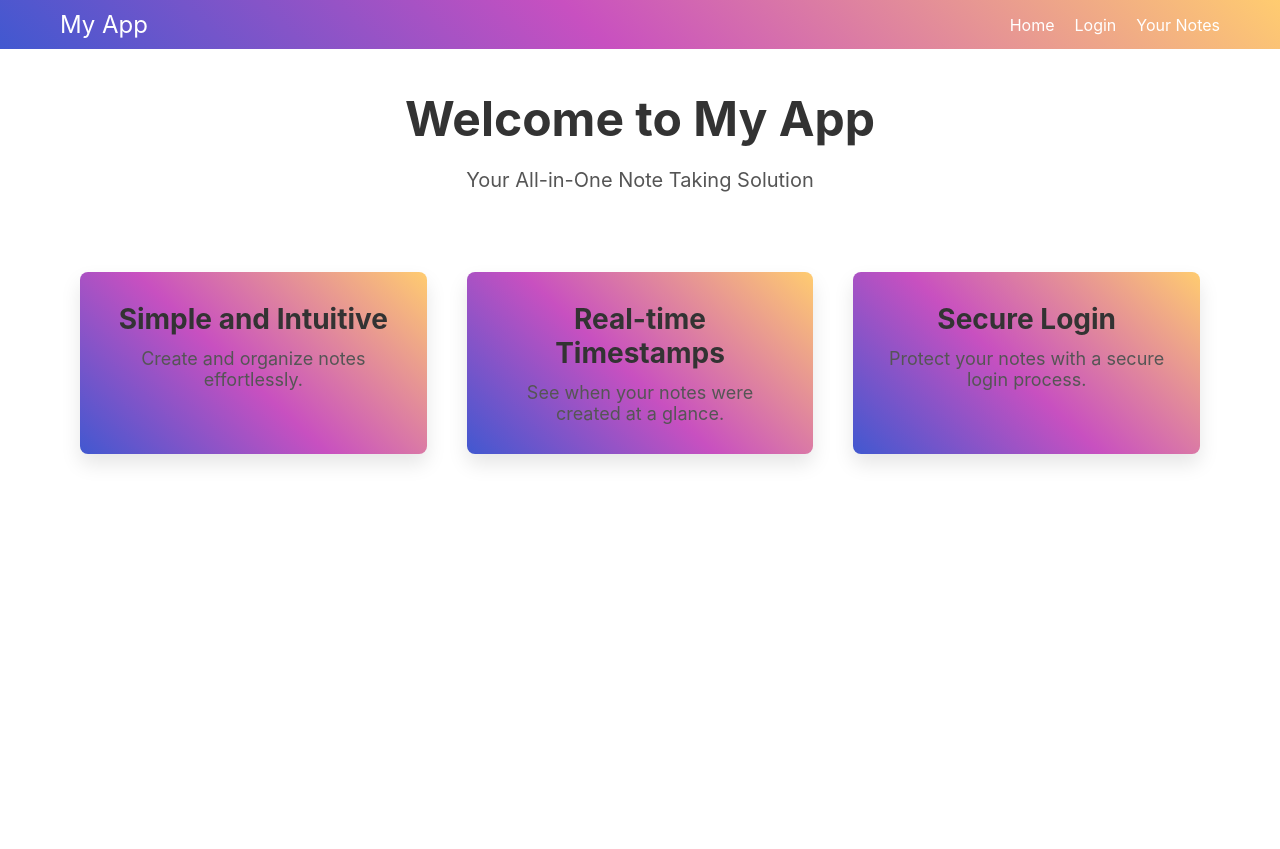
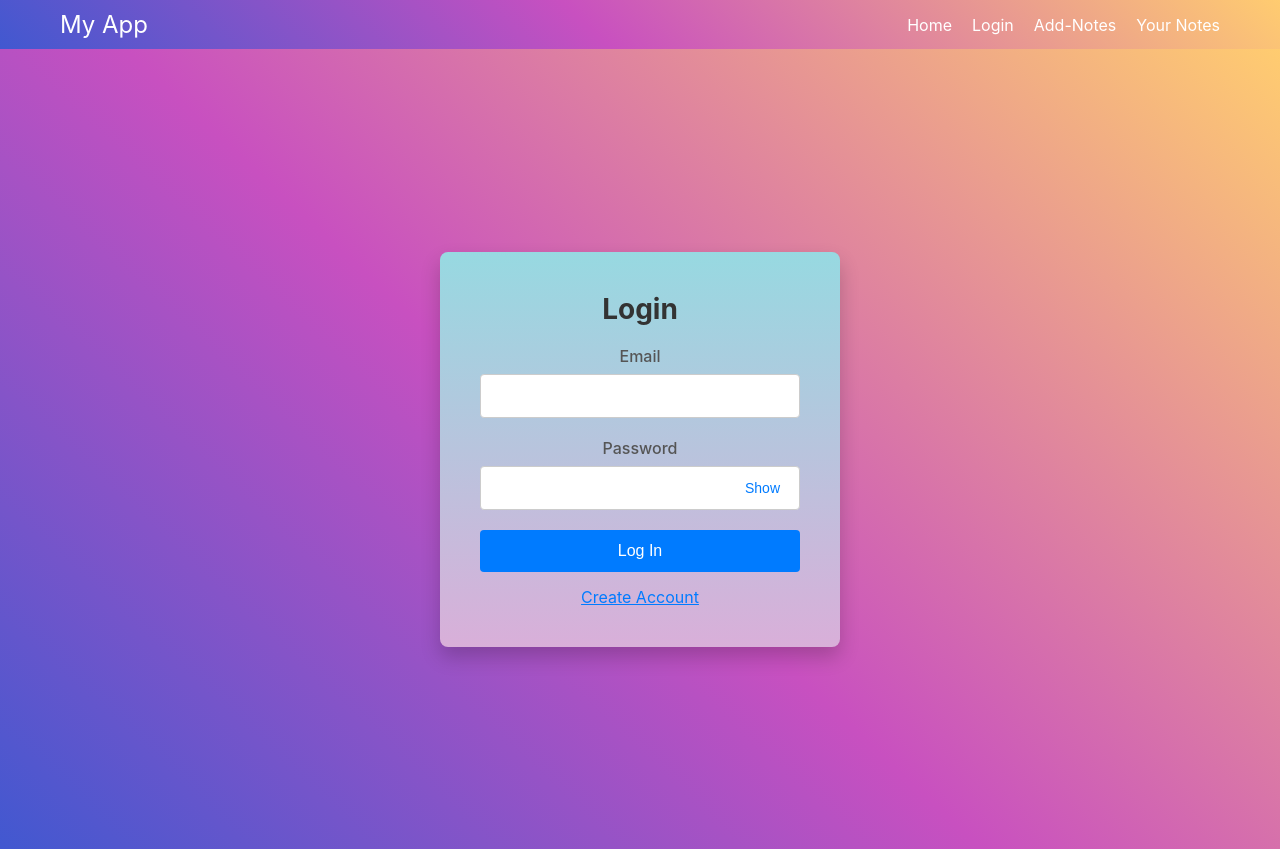
Before and after one commit to sajan1789/Notes-Taking-App, a React (Create React App) app in the folder front-end/: page /login in a window 1280 px wide. Before the commit the page ends 800 px from the top, so only its background shows below. Built offline with nearby package versions, Linux system fonts and the light colour scheme.

Commit message:
front-end complete

```diff
--- a/front-end/src/App.js
+++ b/front-end/src/App.js
@@ -10,12 +10,8 @@ import HomePage from './Components/HomePage';
 function App() {
   return (
     <div className="App">
-      {/* <MainRoutes/> */}
       <Navbar/>
-      {/* <AddNotes/> */}
-      {/* <Login/> */}
-      <HomePage/>
-      {/* <Signup/> */}
+      <MainRoutes/>
     </div>
   );
 }
--- a/front-end/src/Components/Navbar.jsx
+++ b/front-end/src/Components/Navbar.jsx
@@ -1,6 +1,6 @@
 import React from 'react';
-import { Link } from 'react-router-dom'; // Assuming you're using React Router
-import '../Styles/Navbar.css'; // Create a separate CSS file for Navbar styles
+import { Link } from 'react-router-dom';
+import '../Styles/Navbar.css';
 
 const Navbar = () => {
   return (
@@ -15,8 +15,12 @@ const Navbar = () => {
             <Link to="/login" className="navbar-link">Login</Link>
           </li>
           <li className="navbar-item">
+            <Link to="/addnotes" className="navbar-link">Add-Notes</Link>
+          </li>
+          <li className="navbar-item">
             <Link to="/notes" className="navbar-link">Your Notes</Link>
           </li>
+
         </ul>
       </div>
     </nav>
--- a/front-end/src/Pages/Login.jsx
+++ b/front-end/src/Pages/Login.jsx
@@ -1,6 +1,7 @@
 import { useState,useEffect } from 'react'
 import React from 'react'
 import '../Styles/login.css'
+import { Link } from 'react-router-dom'
 const Login = () => {
   const [username, setUsername] = useState('');
   const [password, setPassword] = useState('');
@@ -43,6 +44,7 @@ const Login = () => {
         <button type="submit" className="login-button">
           Log In
         </button>
+          <Link to='/signup' className='signup-link'>Create Account</Link>
       </form>
     </div>
   )
--- a/front-end/src/Pages/MainRoutes.jsx
+++ b/front-end/src/Pages/MainRoutes.jsx
@@ -1,10 +1,18 @@
-
 
 import React from 'react'
-
+import { Routes,Route } from 'react-router-dom'
+import HomePage from '../Components/HomePage'
+import Login from './Login'
+import AddNotes from './AddNotes'
+import Signup from './SignUp'
 const MainRoutes = () => {
   return (
-    <div>MainRoutes</div>
+      <Routes>
+           <Route path="/"  element={<HomePage/>}/>
+            <Route path='/login' element={<Login/>}/>
+            <Route path='/addnotes' element={<AddNotes/>}/>
+            <Route path='/signup' element={<Signup/>}/>
+      </Routes>
   )
 }
 
--- a/front-end/src/Pages/SignUp.jsx
+++ b/front-end/src/Pages/SignUp.jsx
@@ -1,5 +1,6 @@
 import React, { useState } from 'react';
 import '../Styles/login.css'
+import { Link } from 'react-router-dom';
 const Signup = () => {
   const [name, setName] = useState('');
   const [username, setUsername] = useState('');
@@ -54,6 +55,7 @@ const Signup = () => {
         <button type="submit" className="login-button">
           Sign Up
         </button>
+        <Link to='/login' className='signup-link'>Already Account?</Link>
       </form>
     </div>
   );
--- a/front-end/src/Styles/login.css
+++ b/front-end/src/Styles/login.css
@@ -60,6 +60,7 @@ background-image: linear-gradient(0deg, #D9AFD9 0%, #97D9E1 100%);
     width: 100%;
     font-size: 16px;
     transition: background-color 0.3s ease;
+    margin-bottom: 15px;
   }
 
   .login-button:hover {
@@ -85,7 +86,12 @@ background-image: linear-gradient(0deg, #D9AFD9 0%, #97D9E1 100%);
     color: #007bff;
     outline: none;
   }
+  .signup-link {
+    cursor: pointer;
+    color: #007bff;
 
+
+  }
   @media (max-width: 768px) {
     .login-form {
       padding: 20px;
```
Also changed, not shown: front-end/src/Pages/Notes.jsx (added).
